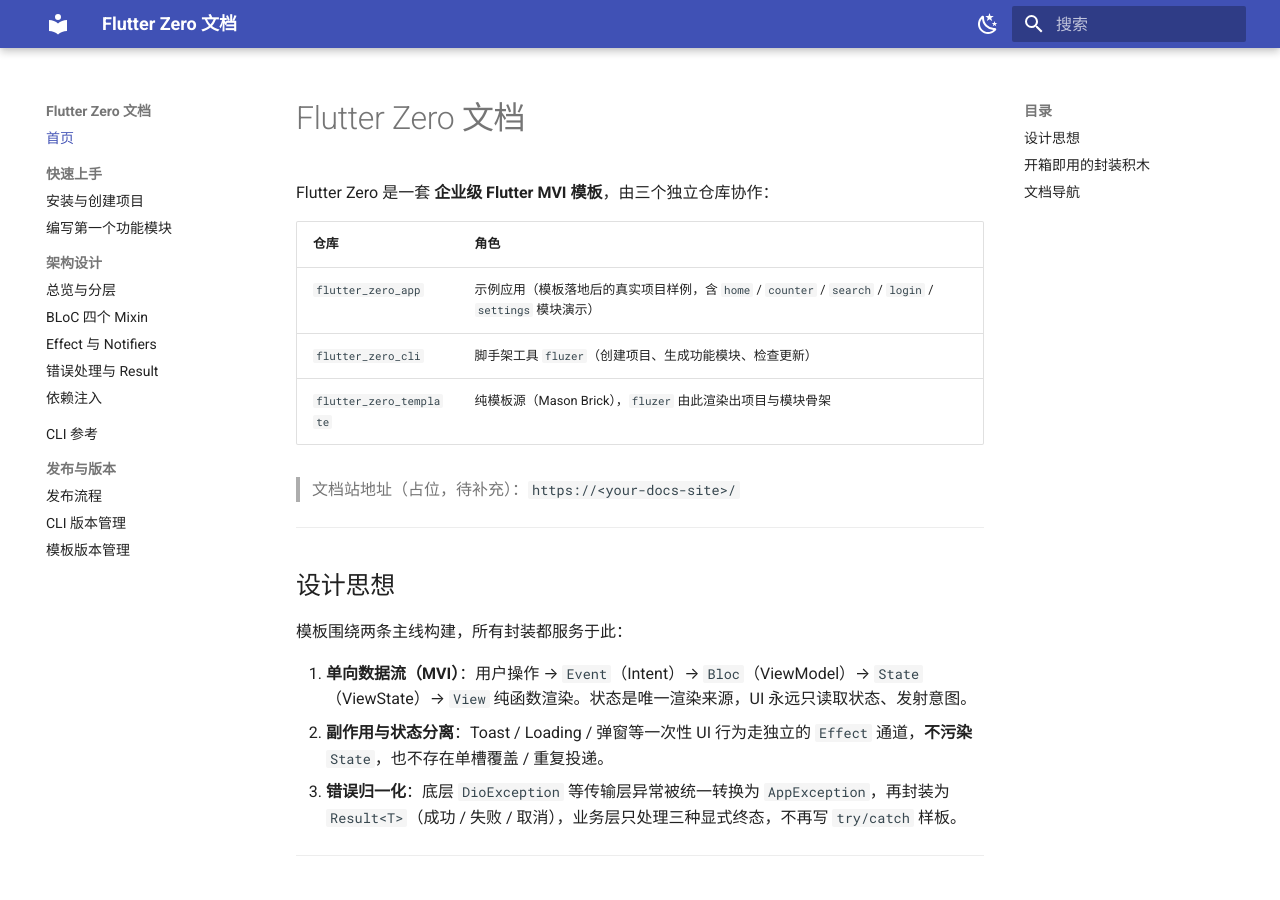
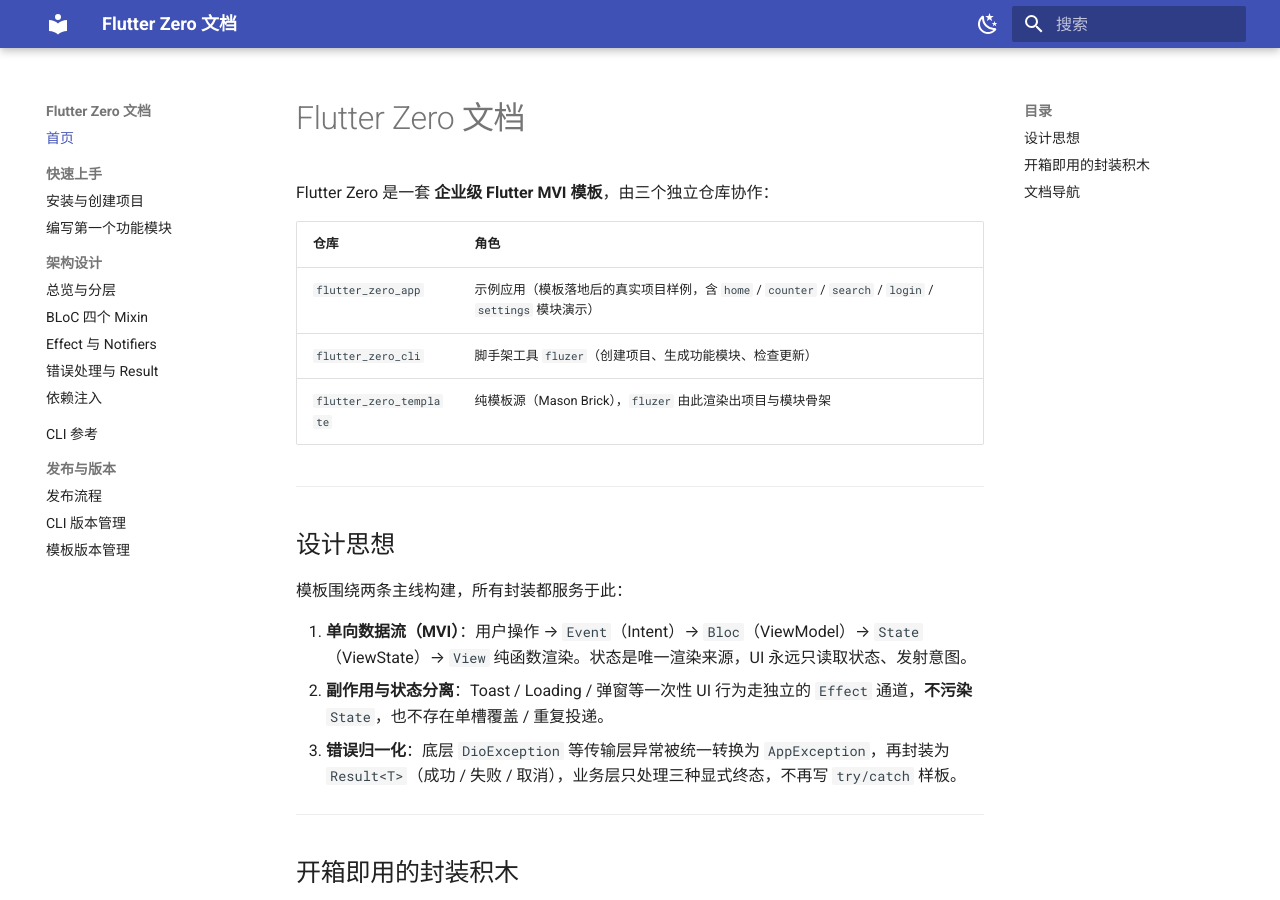
Before and after one commit to Dboy233/flutter_zero_doc, an MkDocs documentation site: the page built from docs/index.md, in a window 1280 px wide and 900 px high. Built offline with MkDocs 1.6.1 and Material for MkDocs 9.7.7, drawn with Linux system fonts in a browser that asks for light colours; comment, search, counter and statistics services are not loaded.

Commit message:
删除首页文档地址提示

```diff
--- a/docs/index.md
+++ b/docs/index.md
@@ -7,8 +7,6 @@ Flutter Zero 是一套 **企业级 Flutter MVI 模板**，由三个独立仓库
 | `flutter_zero_app` | 示例应用（模板落地后的真实项目样例，含 `home` / `counter` / `search` / `login` / `settings` 模块演示） |
 | `flutter_zero_cli` | 脚手架工具 `fluzer`（创建项目、生成功能模块、检查更新） |
 | `flutter_zero_template` | 纯模板源（Mason Brick），`fluzer` 由此渲染出项目与模块骨架 |
-
-> 文档站地址（占位，待补充）：`https://<your-docs-site>/`
 
 ---
 
```
